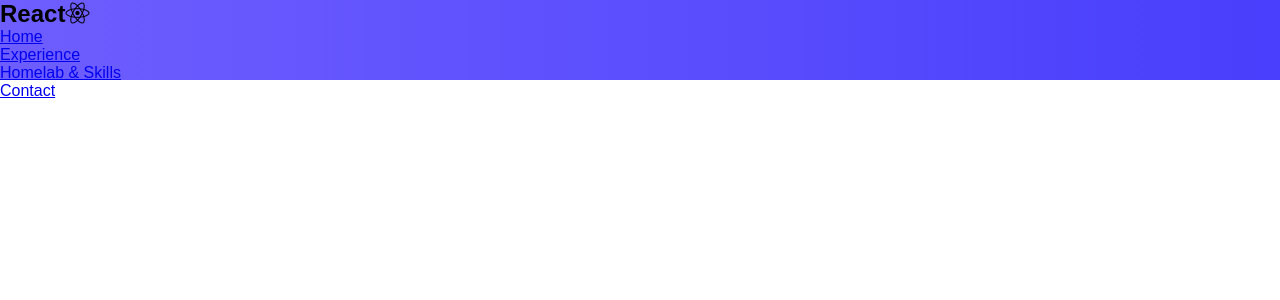
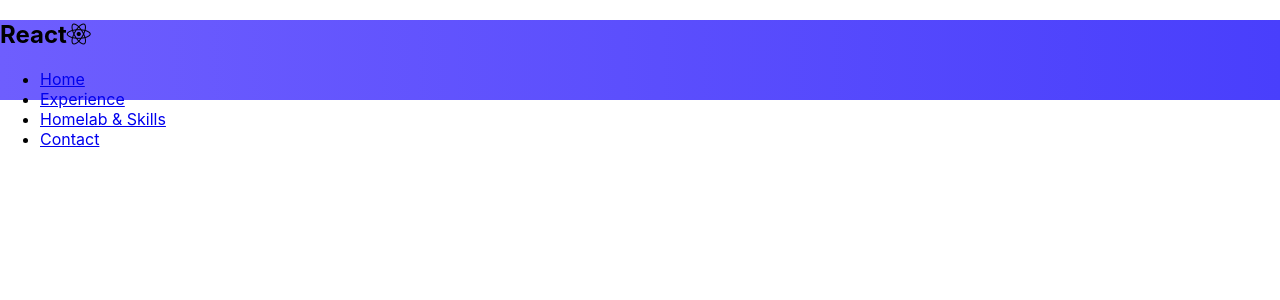
Before and after one commit to ewalters47/website, a React (Create React App) app: page / in a window 1280 px wide. Shown: the top 300 px of the page. Built offline with nearby package versions, Linux system fonts and the light colour scheme.

Commit message:
Move default app function to index.js and render it

```diff
--- a/src/index.js
+++ b/src/index.js
@@ -1,7 +1,17 @@
 import React from 'react';
 import ReactDOM from 'react-dom';
 import './index.css';
-import App from './App';
-import Navbar from './components/navbar/Navbar';
+import Navbar from './components/Navbar/Navbar';
 
-ReactDOM.render(<Navbar />, document.getElementById('root'));
+function App() {
+  return (
+    <div>
+      <Navbar />
+    </div>
+  );
+}
+
+ReactDOM.render(
+  <App />,
+  document.getElementById('root')
+);
```
